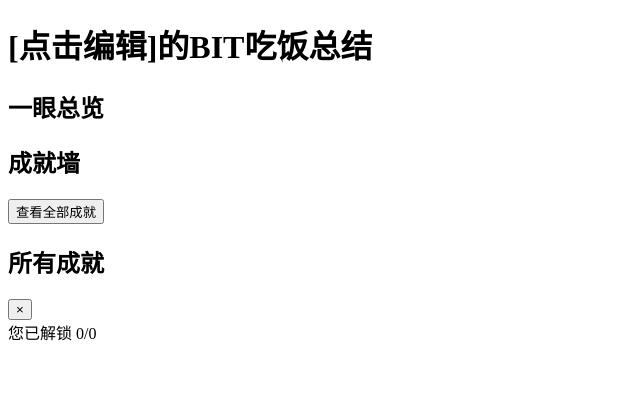
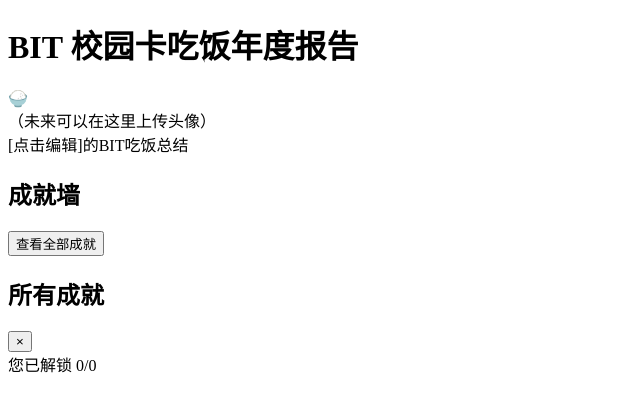
Before and after one commit to rinevard/BIT-Annual-Eat, a plain HTML site: page templates/report_base.html in a window 1280 px wide. Shown: the whole page, without its empty margins (0-640 px from the left). Drawn offline with Linux system fonts and the light colour scheme.

Commit message:
Beautify report template

```diff
--- a/templates/report_base.html
+++ b/templates/report_base.html
@@ -10,20 +10,43 @@
 </head>
 
 <body>
-    <h1 contenteditable="true" id="user-title">[点击编辑]的BIT吃饭总结</h1>
+    <div class="page">
+        <h1 class="header-title">BIT 校园卡吃饭年度报告</h1>
+
+        <div class="layout">
+            <!-- 左侧：头像 + 总览 -->
+            <aside class="sidebar">
+                <div class="avatar-wrapper">
+                    <div class="avatar">🍚</div>
+                    <div class="avatar-hint">（未来可以在这里上传头像）</div>
+                </div>
+
+                <div class="profile-name">
+                    <span id="user-title" contenteditable="true">[点击编辑]的BIT吃饭总结</span>
+                </div>
 
                 <div id="summary-section">
-        <h2>一眼总览</h2>
                     <div id="summary-cards" class="summary-grid"></div>
                     <div id="summary-highlight" class="summary-highlight"></div>
                 </div>
+            </aside>
 
+            <!-- 右侧：成就 + 饭力图 -->
+            <main class="main">
                 <div id="achievements-section">
                     <div id="achievements-header">
                         <h2>成就墙</h2>
                         <button id="view-all-achievements">查看全部成就</button>
                     </div>
                     <div id="pinned-achievements" class="achievements-grid"></div>
+                </div>
+
+                <div id="year-switcher"></div>
+                <div id="heatmap-container">
+                    <div id="heatmap"></div>
+                </div>
+                <div id="day-detail"></div>
+            </main>
         </div>
 
         <div id="achievements-modal" class="modal hidden">
@@ -38,12 +61,7 @@
                 </div>
             </div>
         </div>
-
-    <div id="year-switcher"></div>
-    <div id="heatmap-container">
-        <div id="heatmap"></div>
     </div>
-    <div id="day-detail"></div>
 
     <script>
         const EAT_DATA = __EAT_DATA__;
--- a/templates/report_script.js
+++ b/templates/report_script.js
@@ -241,6 +241,9 @@
 
     function showDayDetail(year, day) {
         detail.innerHTML = "";
+        if (!day || !day.count) {
+            return;
+        }
         const h2 = document.createElement("h2");
         h2.textContent = day.date;
         detail.appendChild(h2);
--- a/templates/report_style.css
+++ b/templates/report_style.css
@@ -1,12 +1,82 @@
 body {
   font-family: -apple-system, BlinkMacSystemFont, "Segoe UI", sans-serif;
   margin: 0;
-  padding: 16px 24px;
+  padding: 0;
+  background-color: #f6f8fa;
 }
 
-/* 一眼总览 */
+.page {
+  max-width: 1100px;
+  margin: 24px auto 40px;
+  padding: 0 24px;
+}
 
-#summary-section {
+.header-title {
+  font-size: 26px;
+  font-weight: 600;
+  margin: 0 0 16px;
+}
+
+.layout {
+  display: flex;
+  align-items: flex-start;
+  gap: 24px;
+}
+
+.sidebar {
+  width: 260px;
+  flex-shrink: 0;
+}
+
+.main {
+  flex: 1;
+  min-width: 0;
+}
+
+.avatar-wrapper {
+  text-align: center;
+  margin-bottom: 16px;
+}
+
+.avatar {
+  width: 220px;
+  height: 220px;
+  border-radius: 50%;
+  background: linear-gradient(135deg, #d0d7de, #8c959f);
+  border: 1px solid #afb8c1;
+  display: inline-flex;
+  align-items: center;
+  justify-content: center;
+  font-size: 56px;
+  color: #ffffff;
+  box-shadow: 0 0 0 1px #ffffff, 0 8px 20px rgba(27, 31, 36, 0.15);
+}
+
+.avatar-hint {
+  margin-top: 8px;
+  font-size: 12px;
+  color: #57606a;
+}
+
+.profile-name {
+  font-size: 20px;
+  font-weight: 600;
+  margin: 8px 0 4px;
+  text-align: center;
+}
+
+.profile-subtitle {
+  font-size: 13px;
+  color: #57606a;
+  text-align: center;
+  margin-bottom: 16px;
+}
+
+#year-switcher {
+  margin-bottom: 12px;
+}
+
+.year-button {
   display: inline-block;
   padding: 4px 8px;
   margin-right: 4px;
@@ -14,12 +84,49 @@
   border: 1px solid #ddd;
   cursor: pointer;
   font-size: 12px;
+  background-color: #f6f8fa;
 }
 
 .year-button.active {
   background-color: #2e7d32;
-  color: white;
+  color: #ffffff;
   border-color: #2e7d32;
+}
+
+/* 一眼总览 */
+
+#summary-section {
+  margin-top: 8px;
+}
+
+.summary-grid {
+  display: grid;
+  grid-template-columns: repeat(2, minmax(0, 1fr));
+  gap: 8px;
+}
+
+.summary-card {
+  background-color: #ffffff;
+  border-radius: 6px;
+  border: 1px solid #e0e0e0;
+  padding: 8px 10px;
+}
+
+.summary-card-label {
+  font-size: 12px;
+  color: #666666;
+}
+
+.summary-card-value {
+  margin-top: 4px;
+  font-size: 16px;
+  font-weight: 600;
+}
+
+.summary-highlight {
+  margin-top: 10px;
+  font-size: 12px;
+  color: #666666;
 }
 
 /* 成就区域 */
@@ -200,16 +307,16 @@
 .heatmap-grid {
   display: grid;
   grid-auto-flow: column;
-  grid-auto-columns: 14px;
+  grid-auto-columns: 12px;
   /* 一列一周 */
-  grid-template-rows: repeat(7, 14px);
+  grid-template-rows: repeat(7, 12px);
   /* 周一到周日 */
-  gap: 3px;
+  gap: 2px;
 }
 
 .day-cell {
-  width: 14px;
-  height: 14px;
+  width: 12px;
+  height: 12px;
   border-radius: 2px;
   background-color: #e0f2f1;
   /* 无记录或很少时的浅色 */
@@ -242,23 +349,23 @@
 
 .weekday-labels {
   display: grid;
-  grid-template-rows: repeat(7, 14px);
-  row-gap: 3px;
+  grid-template-rows: repeat(7, 12px);
+  row-gap: 2px;
   font-size: 10px;
   color: #666;
   margin-right: 4px;
-  padding-top: 34px;
+  padding-top: 26px;
 }
 
 .weekday-labels div {
-  line-height: 14px;
+  line-height: 12px;
 }
 
 .month-labels {
   display: grid;
   grid-auto-flow: column;
-  grid-auto-columns: 14px;
-  column-gap: 3px;
+  grid-auto-columns: 12px;
+  column-gap: 2px;
   font-size: 10px;
   color: #666;
   margin-bottom: 4px;
@@ -281,3 +388,22 @@
 #day-detail ul {
   padding-left: 20px;
 }
+
+@media (max-width: 900px) {
+  .layout {
+    flex-direction: column;
+  }
+
+  .sidebar {
+    width: 100%;
+  }
+
+  .avatar {
+    width: 160px;
+    height: 160px;
+  }
+
+  .achievements-grid {
+    grid-template-columns: minmax(0, 1fr);
+  }
+}
```
Lines whose indentation alone changed are shown as unchanged.
